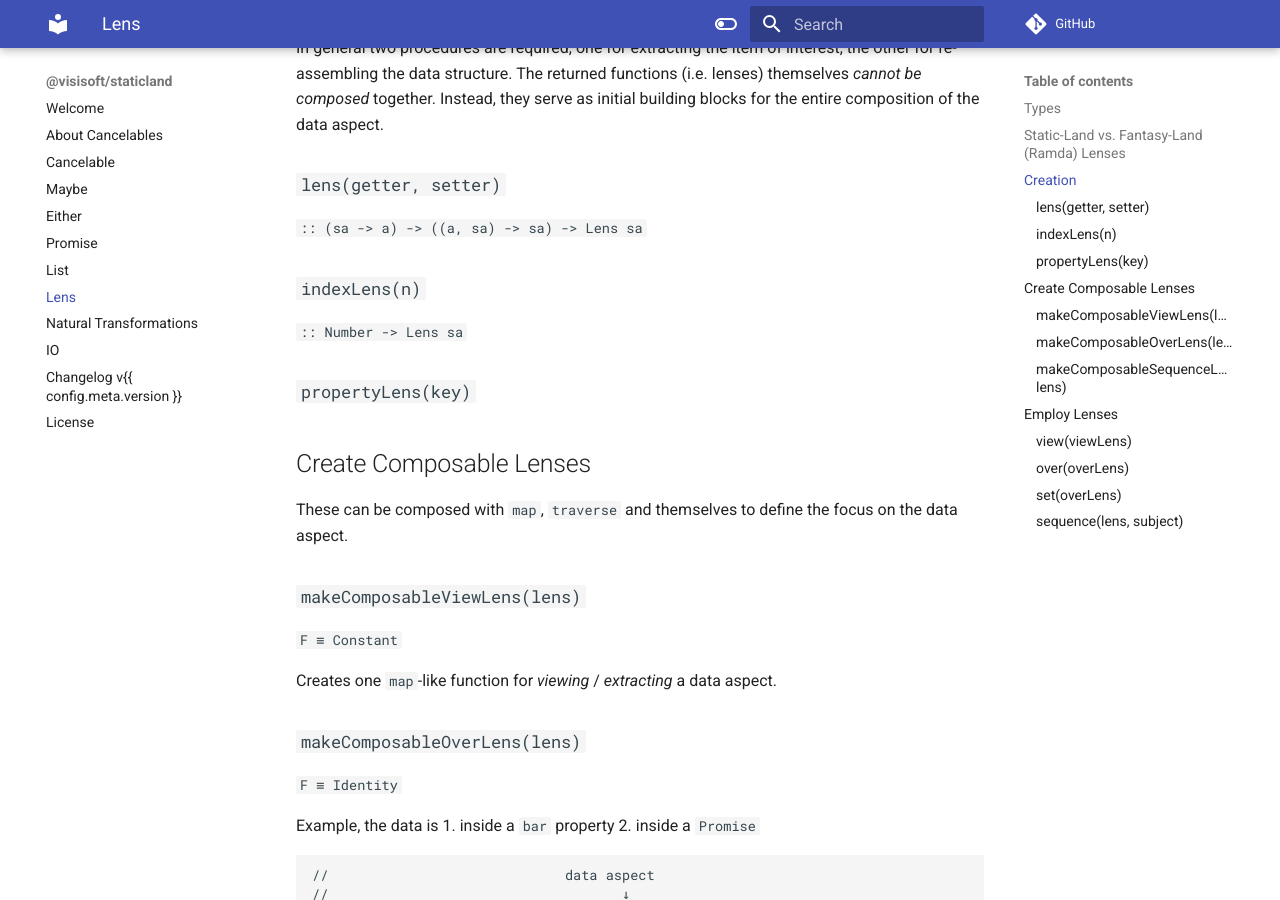
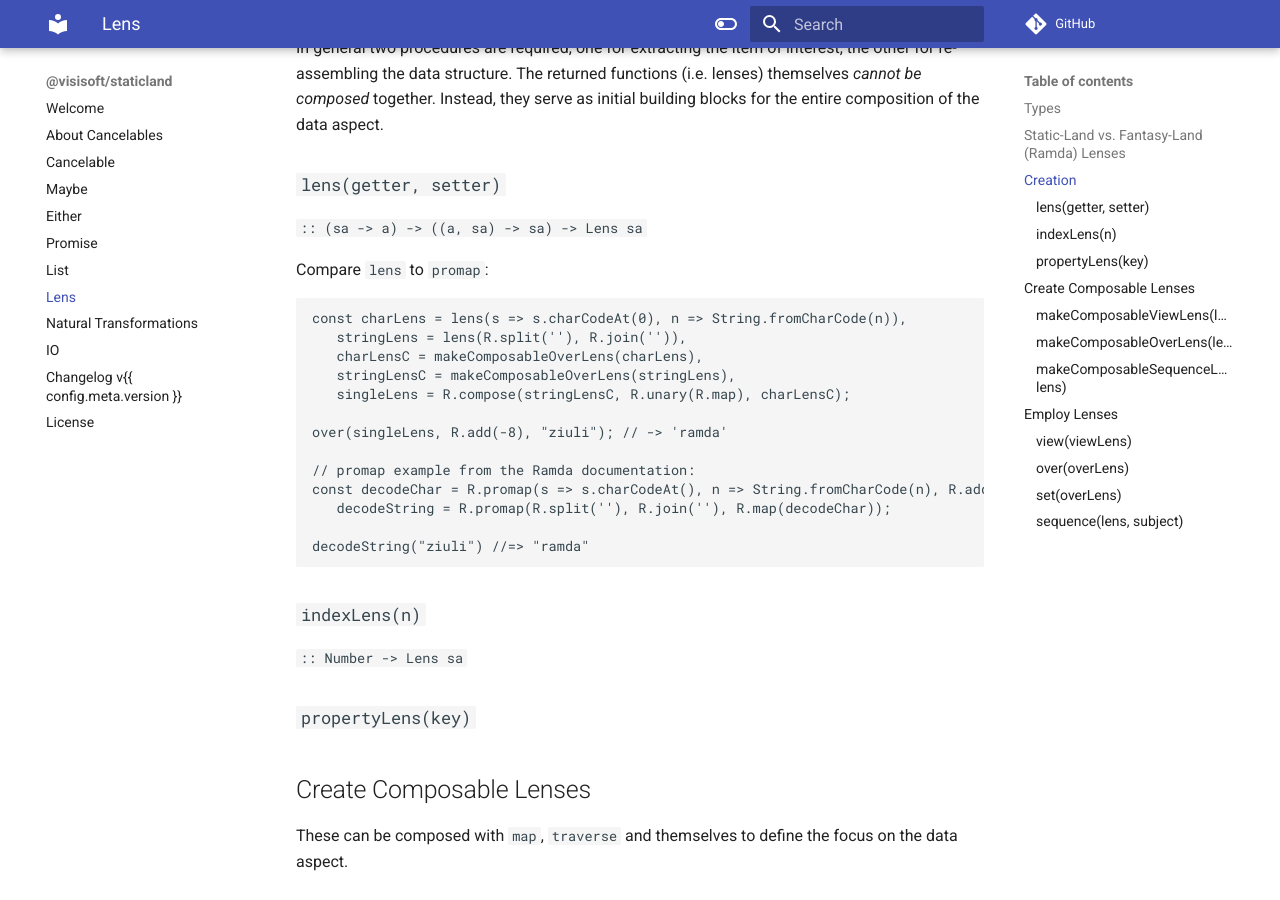
Before and after one commit to semmel/StaticLand, an MkDocs documentation site: the page built from doc/lens.md, in a window 1280 px wide and 900 px high, scrolled down 1177 px. Built offline with MkDocs 1.6.1 and Material for MkDocs 9.7.7, drawn with Linux system fonts in a browser that asks for light colours; comment, search, counter and statistics services are not loaded.

Commit message:
doc (lenses): add composition example

````diff
--- a/doc/lens.md
+++ b/doc/lens.md
@@ -40,6 +40,23 @@ In general two procedures are required, one for extracting the item of interest,
 ### `lens(getter, setter)`
 `:: (sa -> a) -> ((a, sa) -> sa) -> Lens sa`
 
+Compare `lens` to `promap`:
+```javascript
+const charLens = lens(s => s.charCodeAt(0), n => String.fromCharCode(n)),
+   stringLens = lens(R.split(''), R.join('')),
+   charLensC = makeComposableOverLens(charLens),
+   stringLensC = makeComposableOverLens(stringLens),
+   singleLens = R.compose(stringLensC, R.unary(R.map), charLensC);
+
+over(singleLens, R.add(-8), "ziuli"); // -> 'ramda'
+
+// promap example from the Ramda documentation:
+const decodeChar = R.promap(s => s.charCodeAt(), n => String.fromCharCode(n), R.add(-8)),
+   decodeString = R.promap(R.split(''), R.join(''), R.map(decodeChar));
+
+decodeString("ziuli") //=> "ramda"
+```
+
 ### `indexLens(n)`
 `:: Number -> Lens sa`
 
@@ -75,6 +92,7 @@ const data = { bar: Promise.resolve("BAR") },
 changeAspect(reverse)(data); // { bar: Promise.resolve("RAB") }
 ```
 
+
 ### `makeComposableSequenceLens(map_f, lens)`
 `F ≡ f`
 
````
